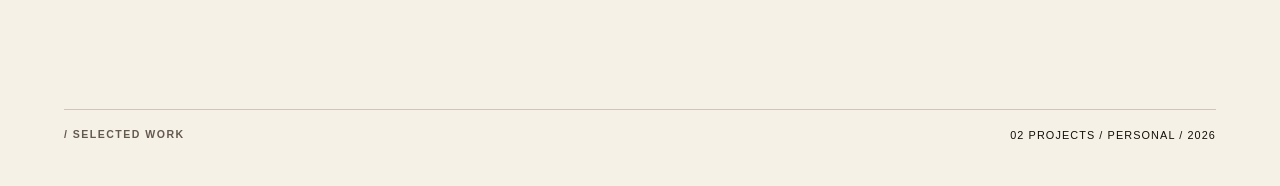
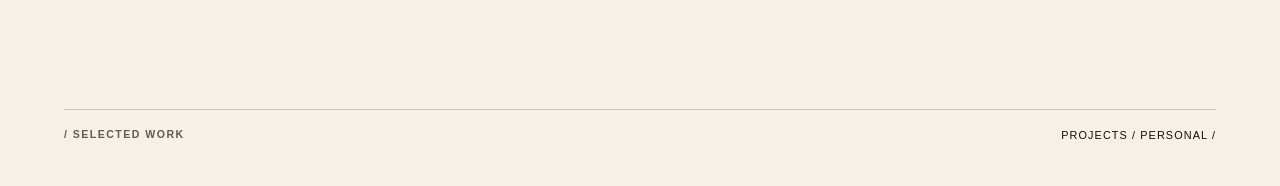
Before and after one commit to JAYAKUMAR4196/Jayakumar-portfolio, a Next.js app: page / in a window 1280 px wide. Shown: the part 5700-5886 px from the top of the page. Built offline with nearby package versions, Linux system fonts and the light colour scheme.

Commit message:
Remove project count and year label

```diff
--- a/app/page.tsx
+++ b/app/page.tsx
@@ -193,7 +193,7 @@ export default function Page() {
       </section>
 
       <section className="work-section" id="work">
-        <div className="section-heading"><p className="section-kicker">/ Selected work</p><span>02 projects / personal / 2026</span></div>
+        <div className="section-heading"><p className="section-kicker">/ Selected work</p><span>projects / personal /</span></div>
         {projects.map((project) => (
           <article className="project-card" key={project.title}>
             <div className="project-visual"><div className="signal-orbit orbit-one" /><div className="signal-orbit orbit-two" /><div className="signal-orbit orbit-three" /><div className="signal-core" /><span className="visual-label">LIVE / SIGNAL FUSION</span></div>
```
